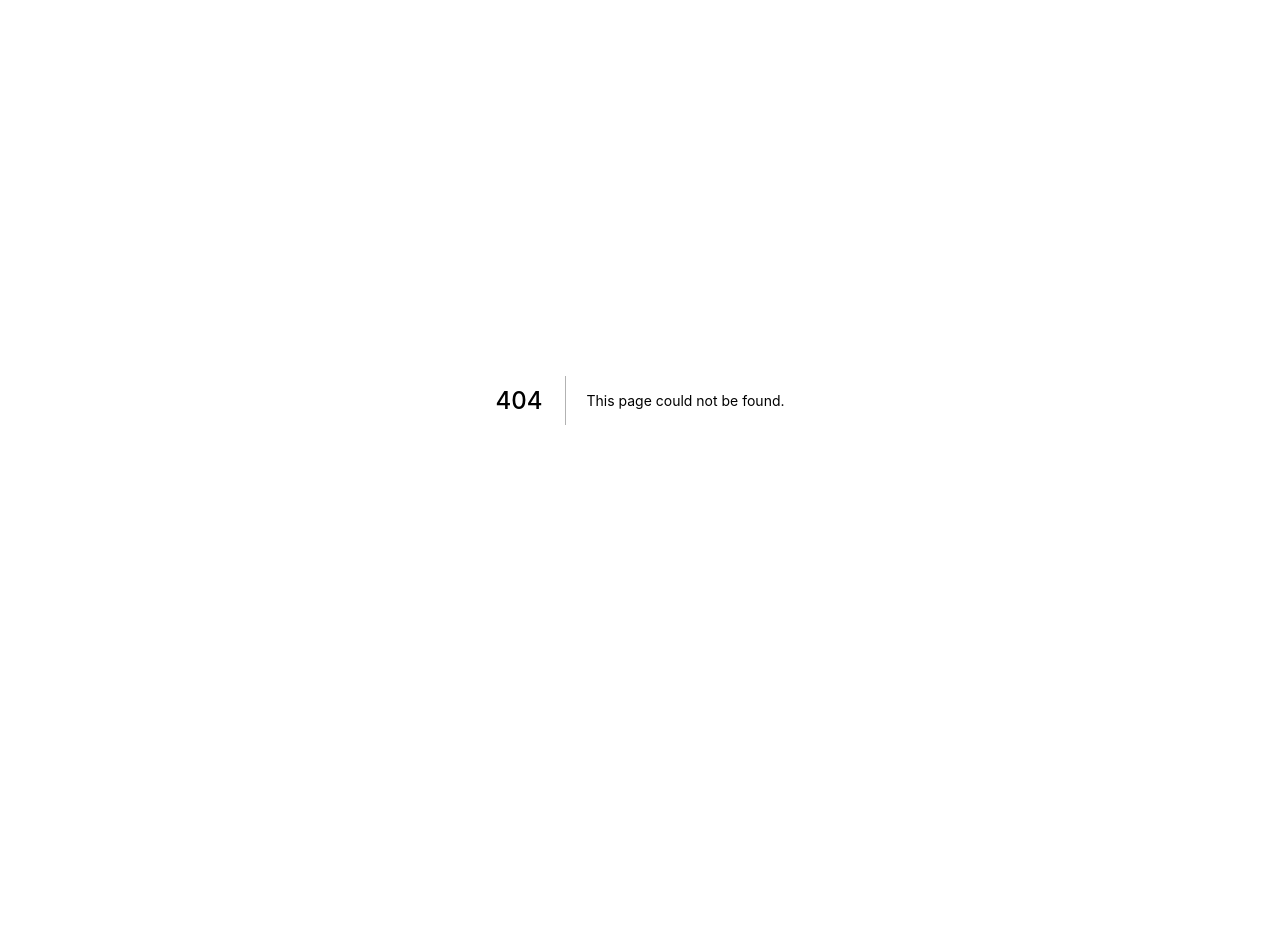
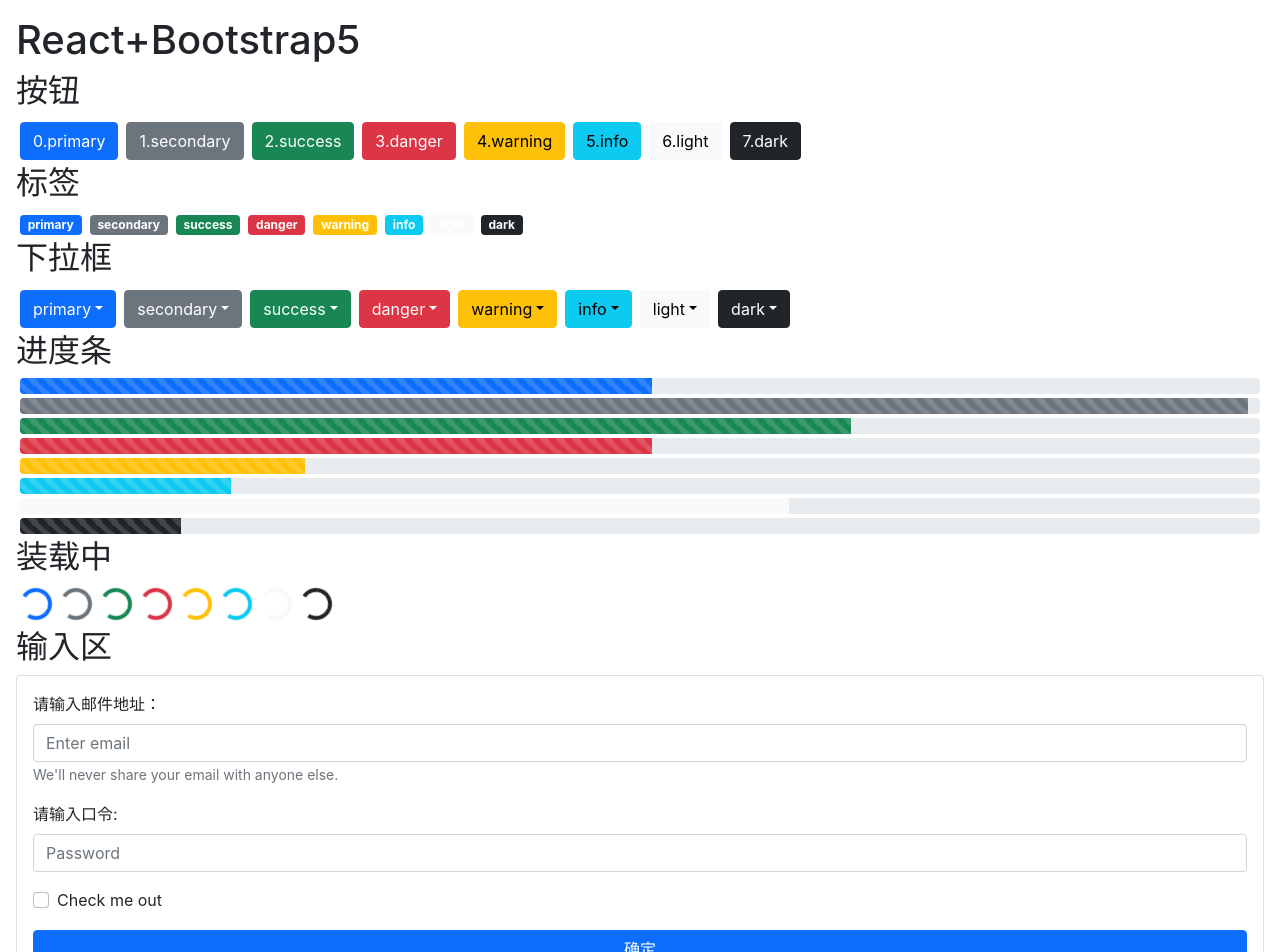
Before and after one commit to komavideo/nextbs5, a Next.js app: page /dlc in a window 1280 px wide. Before the commit this address had no page. Shown: the top 952 px of the page. Before the commit the page ends 800 px from the top, so only its background shows below. Built offline with nearby package versions, Linux system fonts and the light colour scheme.

Commit message:
updated.

```diff
--- a/package.json
+++ b/package.json
@@ -8,8 +8,10 @@
     "lint": "next lint"
   },
   "dependencies": {
+    "bootstrap": "^5.1.3",
     "next": "12.0.7",
     "react": "17.0.2",
+    "react-bootstrap": "^2.1.0",
     "react-dom": "17.0.2"
   },
   "devDependencies": {
--- a/pages/_app.js
+++ b/pages/_app.js
@@ -1,7 +1,9 @@
+import 'bootstrap/dist/css/bootstrap.min.css';
+
 import '../styles/globals.css'
 
 function MyApp({ Component, pageProps }) {
-  return <Component {...pageProps} />
+    return <Component {...pageProps} />
 }
 
 export default MyApp
--- /dev/null
+++ b/pages/dlc.js
@@ -0,0 +1,113 @@
+import Head from 'next/head'
+
+import { Button, Badge, DropdownButton, ButtonGroup, Dropdown, ProgressBar, Spinner, Form } from 'react-bootstrap'
+
+const colorList = [
+    'primary',
+    'secondary',
+    'success',
+    'danger',
+    'warning',
+    'info',
+    'light',
+    'dark',
+]
+
+const DLC = () => {
+    const btn_click = (variant) => {
+        alert(`您按下了 ${variant} 颜色的按钮。`)
+    }
+    return (
+        <div>
+            <Head>
+                <title>React+Bootstrap5</title>
+                <meta name="description" content="The most popular front-end framework
+Rebuilt for React." />
+                <link rel="icon" href="/favicon.ico" />
+            </Head>
+            <main className='m-3'>
+                <h1>React+Bootstrap5</h1>
+                <div>
+                    <h2>按钮</h2>
+                    {
+                        colorList.map((variant, idx) => (
+                            <Button key={idx} variant={variant} className='m-1' onClick={() => btn_click(variant)}>{idx}.{variant}</Button>
+                        ))
+                    }
+                </div>
+                <div>
+                    <h2>标签</h2>
+                    {
+                        colorList.map((variant, idx) => (
+                            <Badge bg={variant} className='m-1'>{variant}</Badge>
+                        ))
+                    }
+                </div>
+                <div>
+                    <h2>下拉框</h2>
+                    {
+                        colorList.map((variant, idx) => (
+                            <DropdownButton
+                                as={ButtonGroup}
+                                key={variant}
+                                id={`dropdown-variants-${variant}`}
+                                variant={variant.toLowerCase()}
+                                title={variant}
+                                className='m-1'
+                            >
+                                <Dropdown.Item eventKey="1">Action</Dropdown.Item>
+                                <Dropdown.Item eventKey="2">Another action</Dropdown.Item>
+                                <Dropdown.Item eventKey="3" active>
+                                    Active Item
+                                </Dropdown.Item>
+                                <Dropdown.Divider />
+                                <Dropdown.Item eventKey="4">Separated link</Dropdown.Item>
+                            </DropdownButton>
+                        ))
+                    }
+                </div>
+                <div>
+                    <h2>进度条</h2>
+                    {
+                        colorList.map((variant, idx) => (
+                            <ProgressBar striped animated variant={variant} now={Math.floor(Math.random() * 100)} className='m-1' />
+                        ))
+                    }
+                </div>
+                <div>
+                    <h2>装载中</h2>
+                    {
+                        colorList.map((variant, idx) => (
+                            <Spinner animation="border" variant={variant} className='m-1' />
+                        ))
+                    }
+                </div>
+                <div>
+                    <h2>输入区</h2>
+                    <Form className='card p-3'>
+                        <Form.Group className="mb-3" controlId="formBasicEmail">
+                            <Form.Label>请输入邮件地址：</Form.Label>
+                            <Form.Control type="email" placeholder="Enter email" />
+                            <Form.Text className="text-muted">
+                                We'll never share your email with anyone else.
+                            </Form.Text>
+                        </Form.Group>
+
+                        <Form.Group className="mb-3" controlId="formBasicPassword">
+                            <Form.Label>请输入口令:</Form.Label>
+                            <Form.Control type="password" placeholder="Password" />
+                        </Form.Group>
+                        <Form.Group className="mb-3" controlId="formBasicCheckbox">
+                            <Form.Check type="checkbox" label="Check me out" />
+                        </Form.Group>
+                        <Button variant="primary" onClick={() => alert('提交表单啦！')}>
+                            确定
+                        </Button>
+                    </Form>
+                </div>
+            </main>
+        </div>
+    )
+}
+
+export default DLC;
```
Also changed, not shown: pages/index.js (+29 -57 lines), 1 other file (tests, documents, lock files or other folders).
